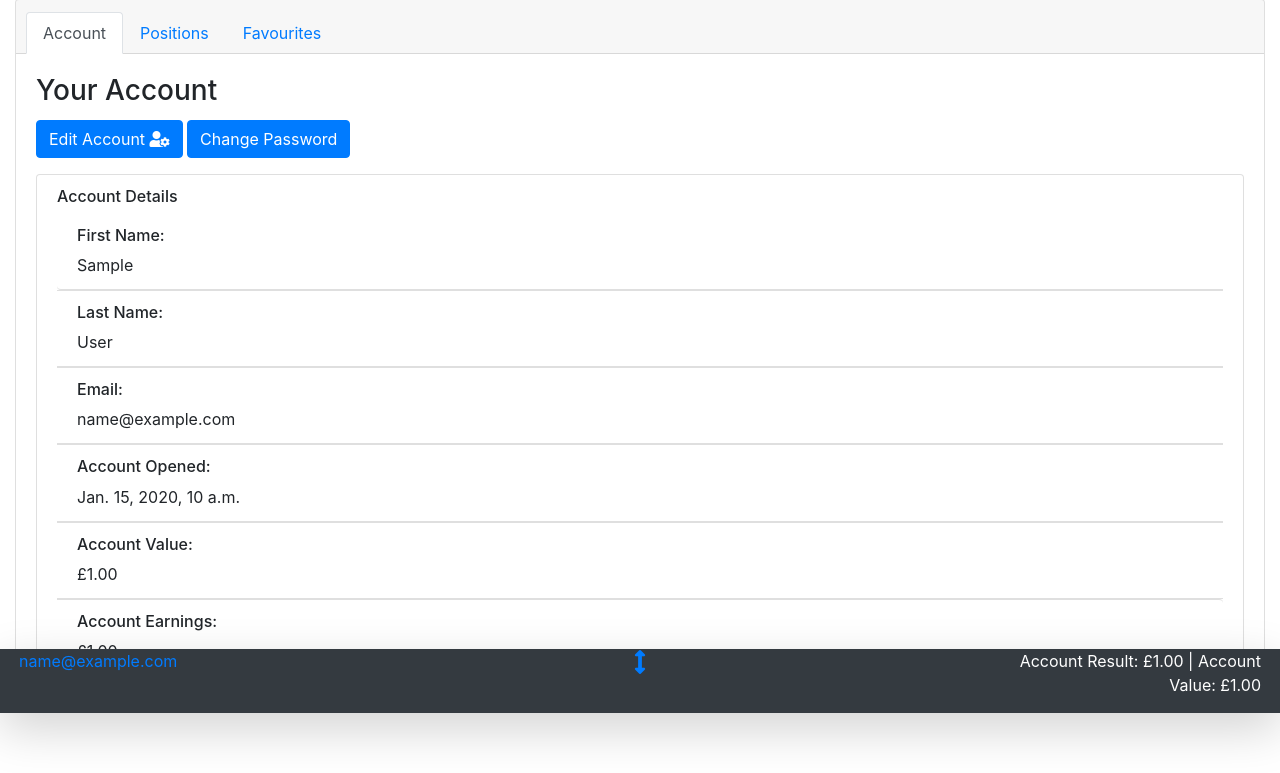
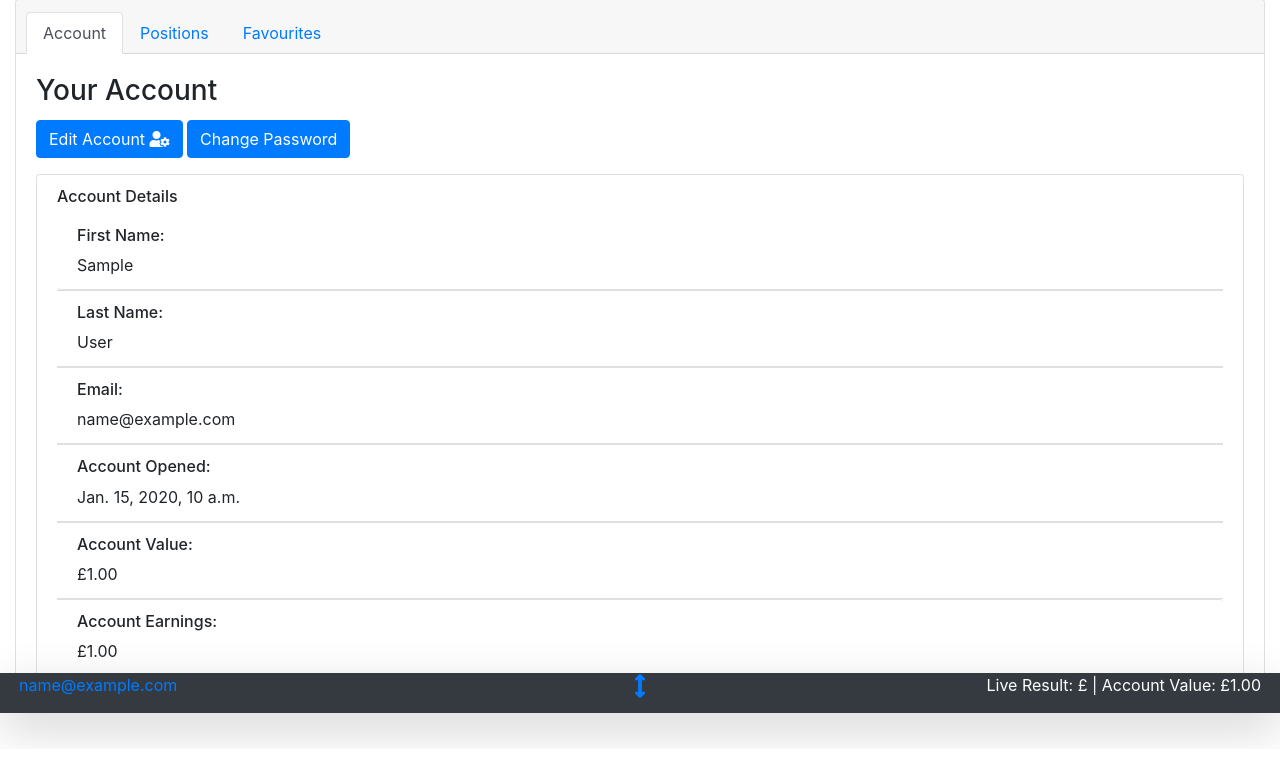
Before and after one commit to mankaransaggu/tradingwebportal, a Django app: page /account/ in a window 1280 px wide. Shown: the part 87-860 px from the top of the page. After the commit the page ends 829 px from the top, so only its background shows below. Run offline with Django 3.2, Linux system fonts and the light colour scheme; a user stored in the database is signed in; tables that the repository leaves empty hold one stand-in row (values such as "Sample post"); some libraries are stand-ins or nearby versions.

Commit message:
got footer to update result and values correctly

```diff
--- a/mysite/trading/models.py
+++ b/mysite/trading/models.py
@@ -105,7 +105,7 @@ class User(AbstractBaseUser, PermissionsMixin):
         self.live_result = 0
 
         for pos in open_positions:
-            self.live_result = self.live_result + pos.result
+            self.live_result = self.live_result + pos.current_result()
             self.save()
 
         return self.live_result
@@ -364,5 +364,7 @@ class Position(models.Model):
             self.value = latest_price.close * self.quantity
             self.save()
 
+        return self
+
     class Meta:
         db_table = 'positions'
--- a/mysite/trading/templates/page_elements/footer.html
+++ b/mysite/trading/templates/page_elements/footer.html
@@ -15,7 +15,7 @@
             </div>
 
             <div class="col-3 align-middle">
-                <p class="ml-auto mr-1  text-white text-right">Account Result: £{{ user.get_live_result }} | Account Value: £{{ user.value }}</p>
+                <p class="ml-auto mr-1  text-white text-right">Live Result: £{{ user.get_live_result }} | Account Value: £{{ user.value }}</p>
             </div>
         </div>
 
@@ -51,7 +51,7 @@
                                 <td>{{position.open_price}}</td>
                                 <td>{{position.stock.get_current_data.close}}</td>
                                 <td>{{position.current_result}}</td>
-                                <td>{{position.value}}</td>
+                                <td>{{position.current_value.value}}</td>
 
                                 <td class="text-center">
                                     <a href="{% url 'close_position' position.id %}">
--- a/mysite/trading/templates/page_elements/sidebar.html
+++ b/mysite/trading/templates/page_elements/sidebar.html
@@ -1,4 +1,4 @@
-<nav id="sidebar" class="active shadow-lg">
+<nav id="sidebar" class="active shadow sticky">
 
     <div class="sidebar-header">
         <h3>Baker Financial</h3>
--- a/mysite/trading/views/position_views.py
+++ b/mysite/trading/views/position_views.py
@@ -47,6 +47,7 @@ class OpenPositionForm(FormView):
             post = form.save(commit=False)
             post.user = self.request.user
             post.position_state = 'Open'
+            #post.position_value =
             post.save()
 
             user.value = post.open_price * post.quantity
```
